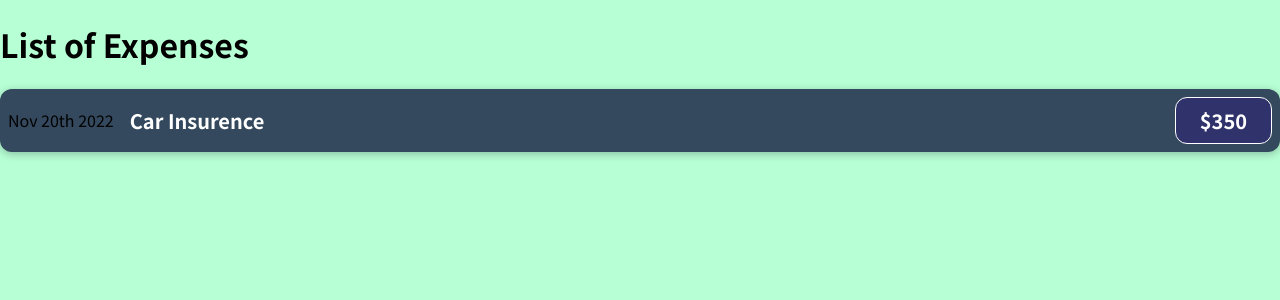
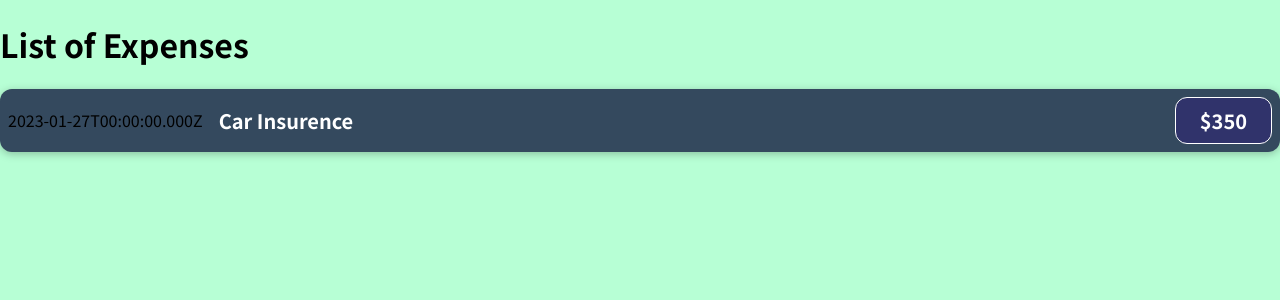
Before and after one commit to Harsh-Thanki/Expense_tracker_react, a JavaScript app: page / in a window 1280 px wide. Shown: the top 300 px of the page. Built offline with nearby package versions, Linux system fonts and the light colour scheme.

Commit message:
data received from master component and displayed.

```diff
--- a/src/components/ExpenseItem.js
+++ b/src/components/ExpenseItem.js
@@ -1,12 +1,12 @@
 import './ExpenseItem.css';
 
-function ExpenseItem(){
+function ExpenseItem(props){
     return (
         <div className='expense-item'>
-            <div>Nov 20th 2022</div>
+            <div>{props.date.toISOString()}</div>
             <div className='expense-item__description'>
-                <h2>Car Insurence</h2>
-                <div className='expense-item__price'>$350</div>
+                <h2>{props.title}</h2>
+                <div className='expense-item__price'>${props.amount}</div>
             </div>
         </div>
     );
```
